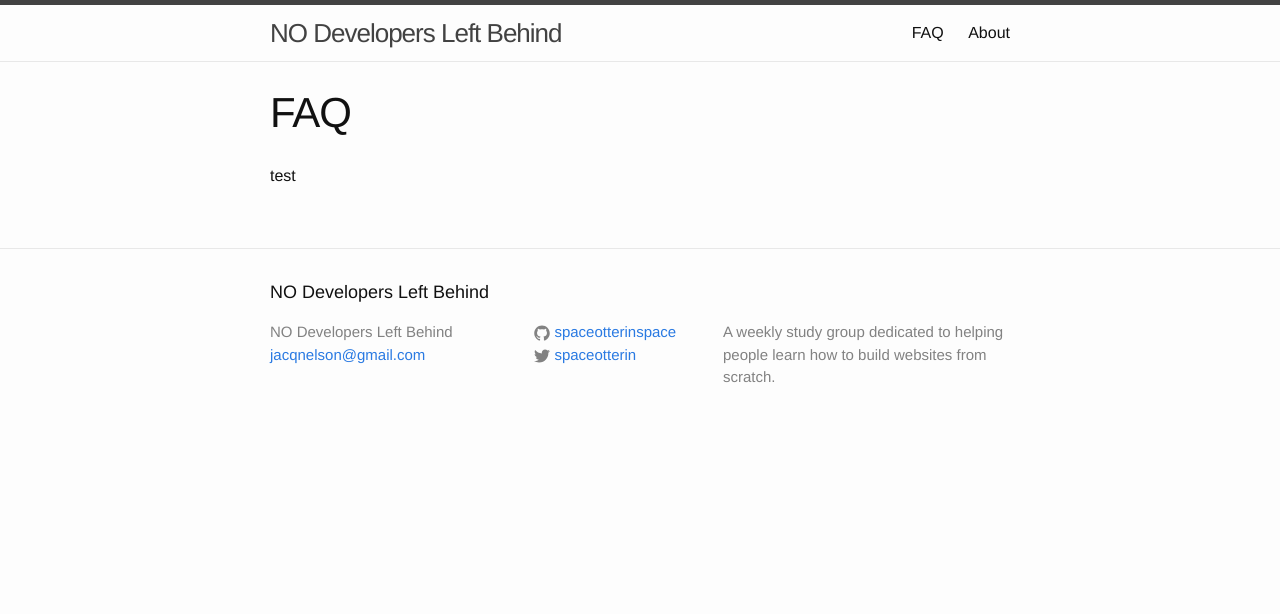
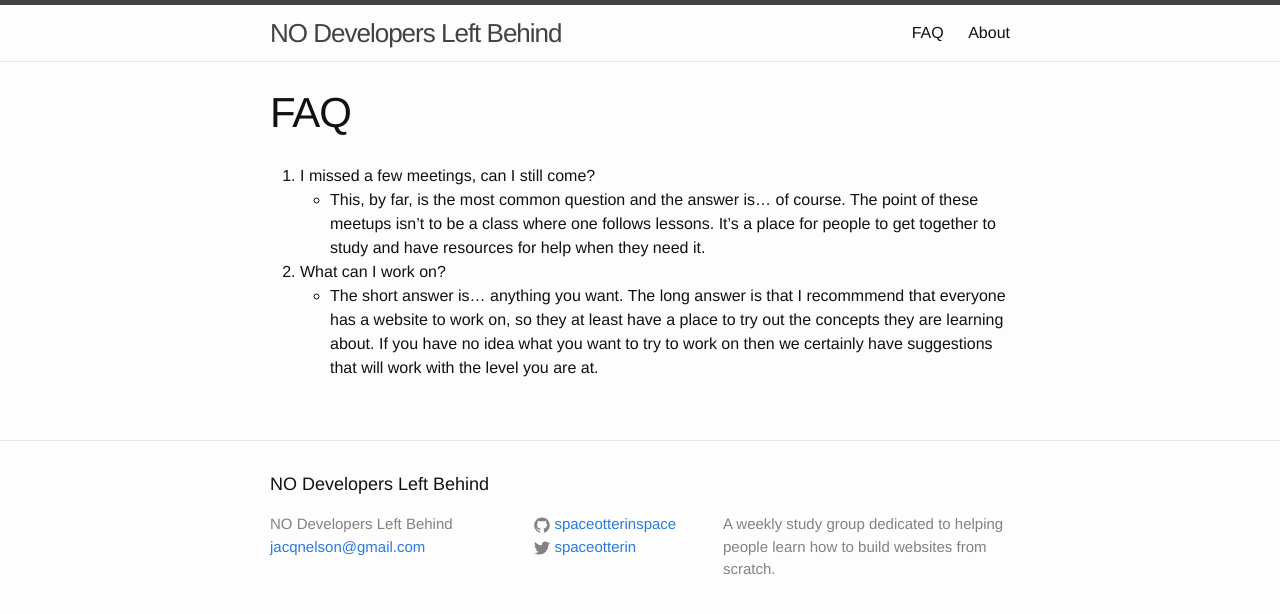
Before and after one commit to SpaceOtterInSpace/spaceotterinspace_old, a Jekyll site: the page built from FAQ.md, in a window 1280 px wide. Shown: the top 614 px of the page. Built offline with Jekyll 4.4.1, drawn with Linux system fonts in a browser that asks for light colours.

Commit message:
Add some content to the FAQ

```diff
--- a/FAQ.md
+++ b/FAQ.md
@@ -4,4 +4,8 @@ title: FAQ
 permalink: /FAQ/
 ---
 
-test
+1. I missed a few meetings, can I still come?
+* This, by far, is the most common question and the answer is... of course. The point of these meetups isn't to be a class where one follows lessons. It's a place for people to get together to study and have resources for help when they need it.
+
+2. What can I work on?
+* The short answer is... anything you want. The long answer is that I recommmend that everyone has a website to work on, so they at least have a place to try out the concepts they are learning about. If you have no idea what you want to try to work on then we certainly have suggestions that will work with the level you are at.
```
